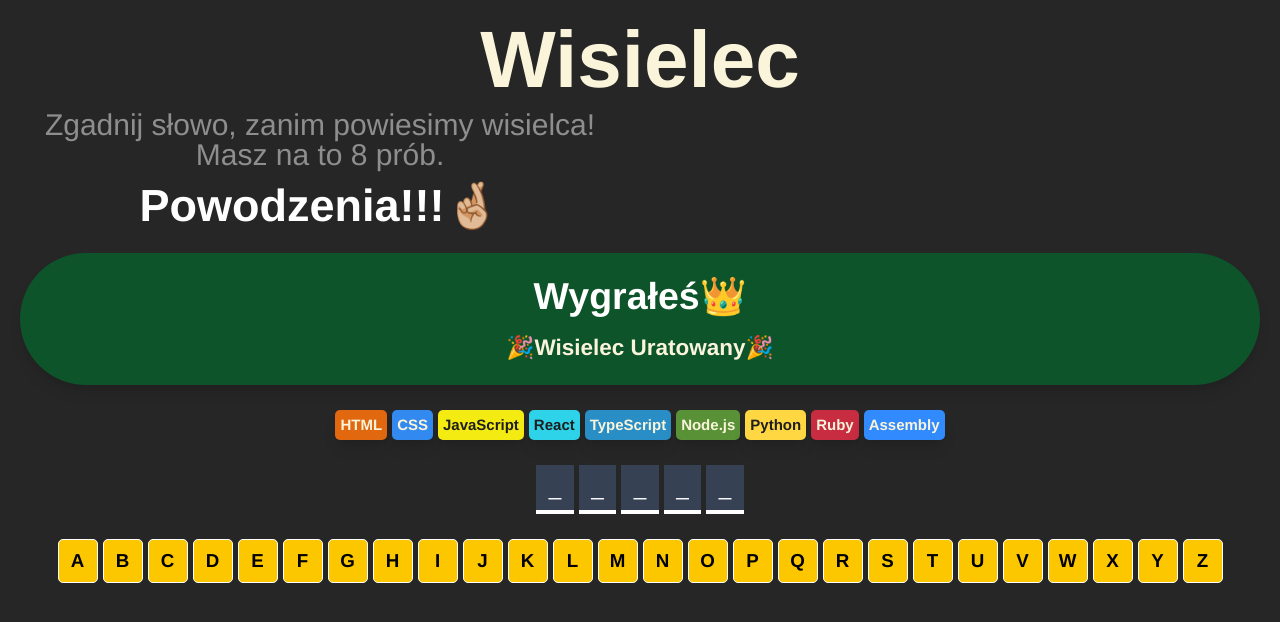
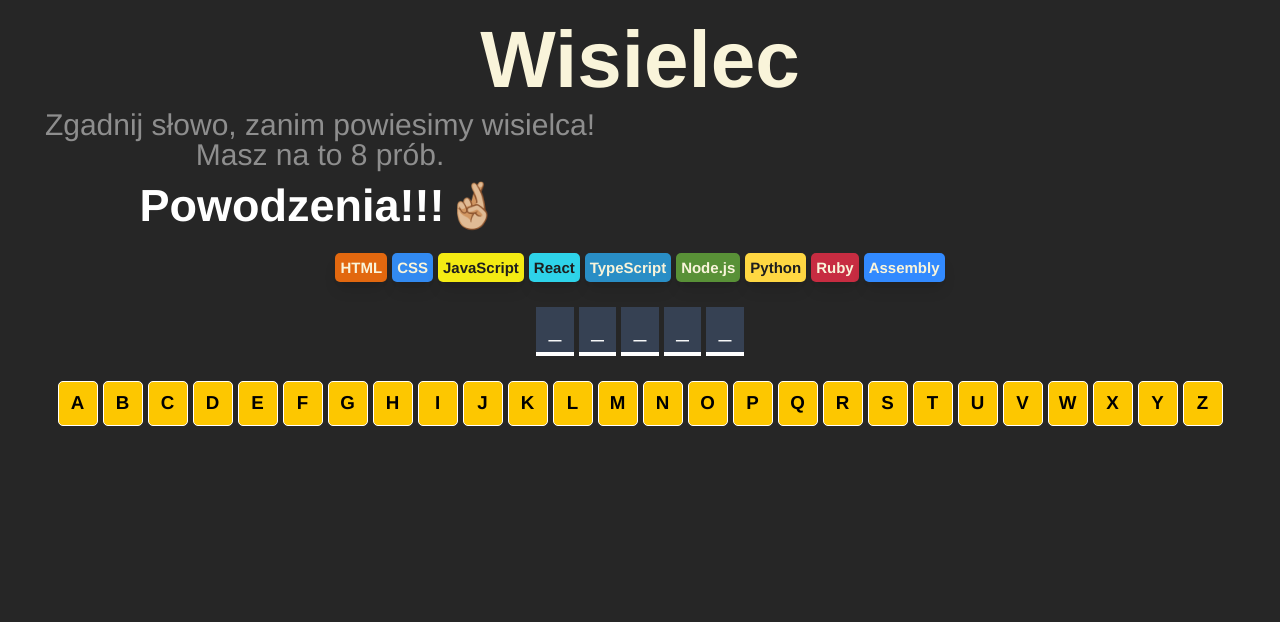
Before and after one commit to vat332/wisielec, a React (Vite) app: page / in a window 1280 px wide. Shown: the top 622 px of the page. Built offline with nearby package versions, Linux system fonts and the light colour scheme.

Commit message:
Integrate GameStatus component to display game outcome in Game component

```diff
--- a/src/App.jsx
+++ b/src/App.jsx
@@ -1,12 +1,10 @@
 import Game from "./components/Game";
-import GameStatus from "./components/GameStatus";
 import Header from "./components/Header";
 
 const App = () => {
   return (
     <main className="flex flex-col justify-center p-[2rem]">
       <Header />
-      <GameStatus />
       <Game />
     </main>
   );
--- a/src/components/Game.jsx
+++ b/src/components/Game.jsx
@@ -1,9 +1,11 @@
 import { useState } from "react";
 import languages from "../data/constans";
 import Button from "./Button";
+import GameStatus from "./GameStatus";
 import GameWord from "./GameWord";
 import Keyboard from "./Keyboard";
 import Languages from "./Languages";
+
 const Game = () => {
   const [currentWord, setCurrentWord] = useState("react");
   const alphabet = "abcdefghijklmnopqrstuvwxyz";
@@ -33,6 +35,14 @@ const Game = () => {
   ));
   return (
     <>
+      {isGameOver ? (
+        isGameWon ? (
+          <GameStatus isGameWon={isGameWon} />
+        ) : (
+          <GameStatus isGameLost={isGameLost} />
+        )
+      ) : null}
+
       <section className="gap-2 flex flex-wrap justify-center items-center mt-10 text-2xl font-bold">
         {languages.map((language, index) => {
           const isLanguageLost = index < wrongGuessCount;
--- a/src/components/GameStatus.jsx
+++ b/src/components/GameStatus.jsx
@@ -1,10 +1,24 @@
-const GameStatus = () => {
+const GameStatus = (props) => {
+  const gameWon = {
+    title: "Wygrałeś👑",
+    message: "🎉Wisielec Uratowany🎉",
+    backgroundColor: "bg-green-900",
+  };
+  const gameLost = {
+    title: "Przegrałeś😢",
+    message: "Nie udało się uratować wisielca 😢",
+    backgroundColor: "bg-red-900",
+  };
   return (
-    <section className="flex flex-col items-center justify-center gap-4 p-4 text-center mt-10 bg-green-900 rounded-full shadow-lg p-10">
+    <section
+      className={`flex flex-col items-center justify-center gap-4 p-4 text-center mt-10 ${
+        props.isGameWon ? gameWon.backgroundColor : gameLost.backgroundColor
+      } rounded-full shadow-lg p-10`}
+    >
       <h2 className="text-6xl font-bold ">
-        Wygrałeś👑
+        {props.isGameWon ? gameWon.title : gameLost.title}
         <span className="text-4xl mt-8 flex justify-center text-yellowish-50">
-          🎉Wisielec Uratowany🎉
+          {props.isGameWon ? gameWon.message : gameLost.message}
         </span>
       </h2>
     </section>
```
